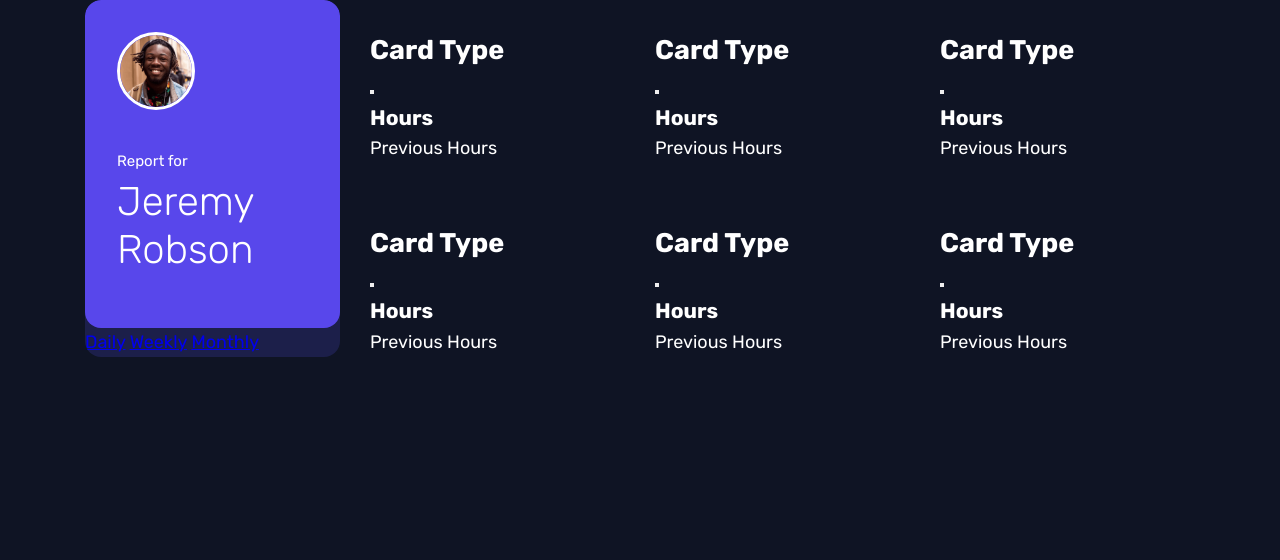
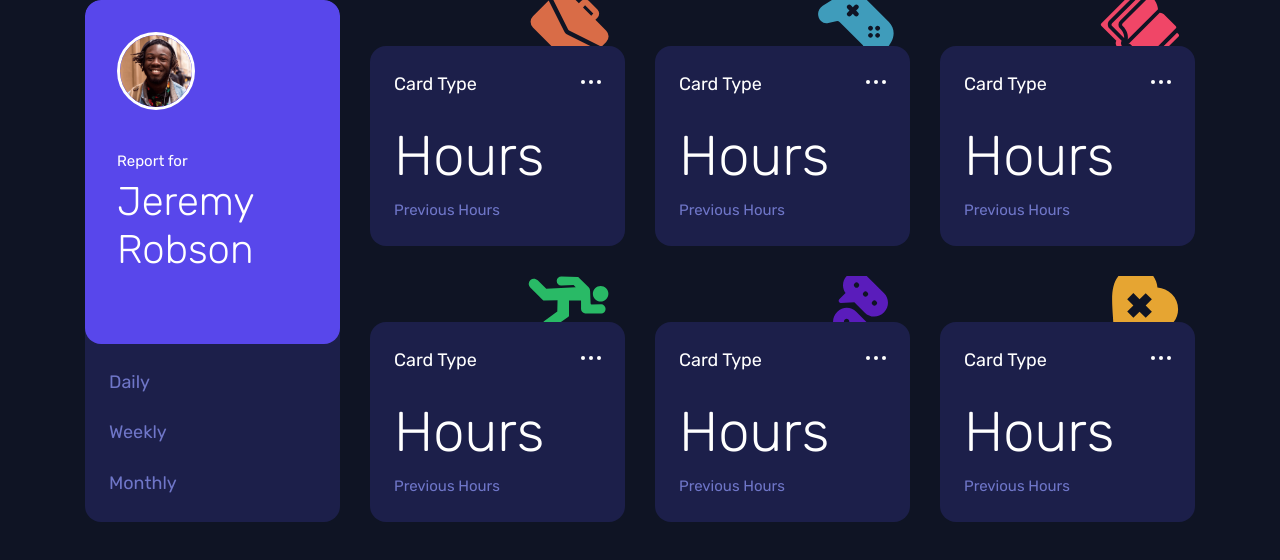
Before and after one commit to Glenda9031/Time_Tracking_Dashboard_Main, a plain HTML site: page index.html in a window 1280 px wide. Drawn offline with Linux system fonts and the light colour scheme.

Commit message:
Update style.css

```diff
--- a/css/style.css
+++ b/css/style.css
@@ -178,3 +178,168 @@ main {
     border: .1875rem solid var(--clr-primary-100);
     border-radius: 50%;
 }
+
+.profile__bottom {
+    padding: var(--padding-main);
+    display: flex;
+    flex-direction: column;
+    gap: 1.375rem;
+}
+
+.profile__bottom a:link {
+    color: var(--clr-primary-500);
+    text-decoration: none;
+}
+
+.profile__bottom a:visited {
+    color: var(--clr-primary-500);
+}
+
+.profile__bottom a:hover {
+    color: var(--clr-primary-100);
+}
+
+.activated:visited:not(:hover) {
+    color: var(--clr-primary-100);
+}
+
+.card {
+    display: grid;
+    bottom-top-left-radius: var(--border-radius);
+    bottom-top-right-radius: var(--border-radius);
+    bottom-top-left-radius: calc(var(--border-radius) * 2);
+    bottom-top-right-radius: calc(var(--border-radius) * 2);
+}
+
+.card-top {
+    min-height: 2.875rem;
+    margin-right: 1rem;
+}
+
+.card-bottom {
+    background-color: var(--clr-primary-800);
+    border-radius: 1rem;
+    padding: var(--padding-main);
+    z-index: 999;
+}
+
+.card h2 {
+    font-size: var(--fs-400);
+}
+
+.card h3 {
+    font-size: var(--fs-700);
+}
+
+.card p {
+    font-size: var(--fs-300);
+}
+
+.card-top {
+    background-repeat: no-repeat;
+    background-position: right 0 top -10px;
+}
+
+.work-card .card-top {
+    background-image: url('../images/icon-work.svg');
+}
+
+.play-card .card-top {
+    background-image: url('../images/icon-play.svg');
+}
+
+.study-card .card-top {
+    background-image: url('../images/icon-study.svg');
+}
+
+.exercise-card .card-top {
+    background-image: url('../images/icon-exercise.svg');
+    background-position: right 0 top 0px;
+}
+
+.social-card .card-top {
+    background-image: url('../images/icon-social.svg');
+}
+
+.self-care-card .card-top {
+    background-image: url('../images/icon-self-care.svg');
+}
+
+.card-bottom-header {
+    display: flex;
+    justify-content: space-between;
+    align-items: center;
+    gap: 1rem;
+}
+
+.card-type {
+    font-weight: var(--fw-regular);
+}
+
+.button {
+    width: 1.25rem;
+    height: 1.25rem;
+    border: none;
+    background-color: transparent;
+    position: relative;
+}
+
+.button .dots {
+    width: 0.25rem;
+    height: 0.25rem;
+    background-color: #fff;
+    border-radius: 50%;
+    position: absolute;
+    top: .375rem;
+    left: .5rem;
+}
+
+.button::before,
+.button::after {
+    content: '';
+    display: block;
+    width: 0.25rem;
+    height: 0.25rem;
+    background-color: var(--clr-primary-100);
+    border-radius: 50%;
+    position: absolute;
+}
+
+.button::before {
+    top: .375rem;
+    left: 0;
+}
+
+.button::after {
+    top: .375rem;
+    right: 0;
+}
+
+.card-bottom {
+    display: flex;
+    flex-direction: column;
+    gap: 1.5rem;
+}
+
+.card-bottom-container {
+    display: flex;
+    flex-direction: column;
+    gap: .5rem;
+}
+
+.card-bottom-container h3 {
+    line-height: 1.2;
+    font-weight: var(--fw-light);
+}
+
+.card-bottom-container p {
+    color: var(--clr-primary-500);
+}
+
+.tilt-card {
+    transition: transform 0.3s;
+}
+
+.tilt-card:hover {
+    transform: perspective(1000px) rotateX(-5deg) rotateY(5deg);
+}
```
